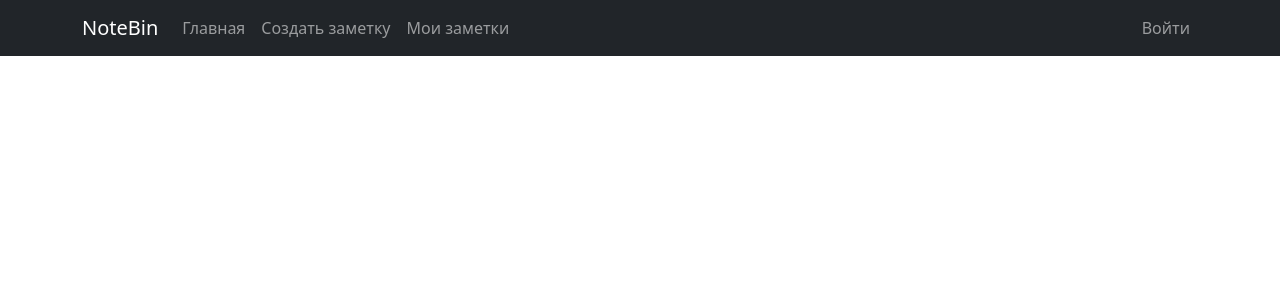
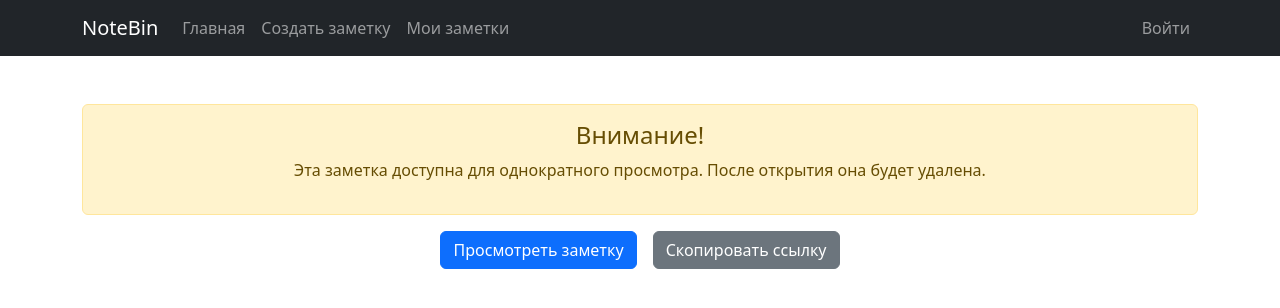
Before and after one commit to groza1338/NoteBin-frontend, a React (Vite) app in the folder frontend/: page /preview/1 in a window 1280 px wide. Shown: the top 308 px of the page. Built offline with nearby package versions, Linux system fonts and the light colour scheme; no server answers.

Commit message:
есть превью заметки для burn after read

```diff
--- a/frontend/src/App.jsx
+++ b/frontend/src/App.jsx
@@ -7,6 +7,7 @@ import MyNotesPage from "./pages/MyNotesPage";
 import ViewNotePage from "./pages/ViewNotePage";
 import Header from "./components/Header";
 import EditNotePage from "./pages/EditNotePage.jsx";
+import PreviewNotePage from "./pages/PreviewNotePage";
 
 function App() {
     return (
@@ -20,7 +21,7 @@ function App() {
                 <Route path="/my-notes" element={<MyNotesPage />} />
                 <Route path="/note/:noteId" element={<ViewNotePage />} />
                 <Route path="/edit/:noteId" element={<EditNotePage />} />
-
+                <Route path="/preview/:noteId" element={<PreviewNotePage />} /> {/* Новый маршрут */}
             </Routes>
         </Router>
     );
--- /dev/null
+++ b/frontend/src/pages/PreviewNotePage.jsx
@@ -0,0 +1,33 @@
+import { useParams, useNavigate } from "react-router-dom";
+
+const PreviewNotePage = () => {
+    const { noteId } = useParams();
+    const navigate = useNavigate();
+
+    const handleView = () => {
+        navigate(`/note/${noteId}`, { state: { previewed: true } });
+    };
+
+    const handleCopyLink = () => {
+        const link = `${window.location.origin}/note/${noteId}`;
+        navigator.clipboard.writeText(link);
+        alert("Ссылка скопирована в буфер обмена.");
+    };
+
+    return (
+        <div className="container mt-5 text-center">
+            <div className="alert alert-warning">
+                <h4>Внимание!</h4>
+                <p>Эта заметка доступна для однократного просмотра. После открытия она будет удалена.</p>
+            </div>
+            <button className="btn btn-primary me-3" onClick={handleView}>
+                Просмотреть заметку
+            </button>
+            <button className="btn btn-secondary" onClick={handleCopyLink}>
+                Скопировать ссылку
+            </button>
+        </div>
+    );
+};
+
+export default PreviewNotePage;
--- a/frontend/src/pages/ViewNotePage.jsx
+++ b/frontend/src/pages/ViewNotePage.jsx
@@ -1,16 +1,30 @@
 import { useEffect, useState } from "react";
-import { useParams, useNavigate } from "react-router-dom";
+import { useParams, useNavigate, useLocation } from "react-router-dom";
 import { notesAPI } from "../api";
 
 const ViewNotePage = () => {
     const { noteId } = useParams();
     const navigate = useNavigate();
+    const location = useLocation();
     const [note, setNote] = useState(null);
     const [error, setError] = useState(null);
     const [timeLeft, setTimeLeft] = useState(null);
-    const [viewsData, setViewsData] = useState(null); // ✅ Данные по просмотрам
+    const [viewsData, setViewsData] = useState(null);
 
     useEffect(() => {
+        const fetchNotePreview = async () => {
+            try {
+                const preview = await notesAPI.getPreview(noteId);
+                if (preview.expirationType === "BURN_AFTER_READ" && !location.state?.previewed) {
+                    navigate(`/preview/${noteId}`);
+                } else {
+                    fetchNote();
+                }
+            } catch (err) {
+                setError("Ошибка при загрузке предварительного просмотра заметки.");
+            }
+        };
+
         const fetchNote = async () => {
             try {
                 const response = await notesAPI.getNote(noteId);
@@ -26,15 +40,15 @@ const ViewNotePage = () => {
                     startCountdown(response);
                 }
 
-                fetchViewsAnalytics(noteId); // ✅ Загружаем просмотры
+                fetchViewsAnalytics(noteId);
             } catch (err) {
                 console.error("❌ Ошибка при загрузке заметки:", err);
                 setError("Ошибка при загрузке заметки. Возможно, она была удалена.");
             }
         };
 
-        fetchNote();
-    }, [noteId]);
+        fetchNotePreview();
+    }, [noteId, navigate, location.state]);
 
     const fetchViewsAnalytics = async (noteId) => {
         try {
```
